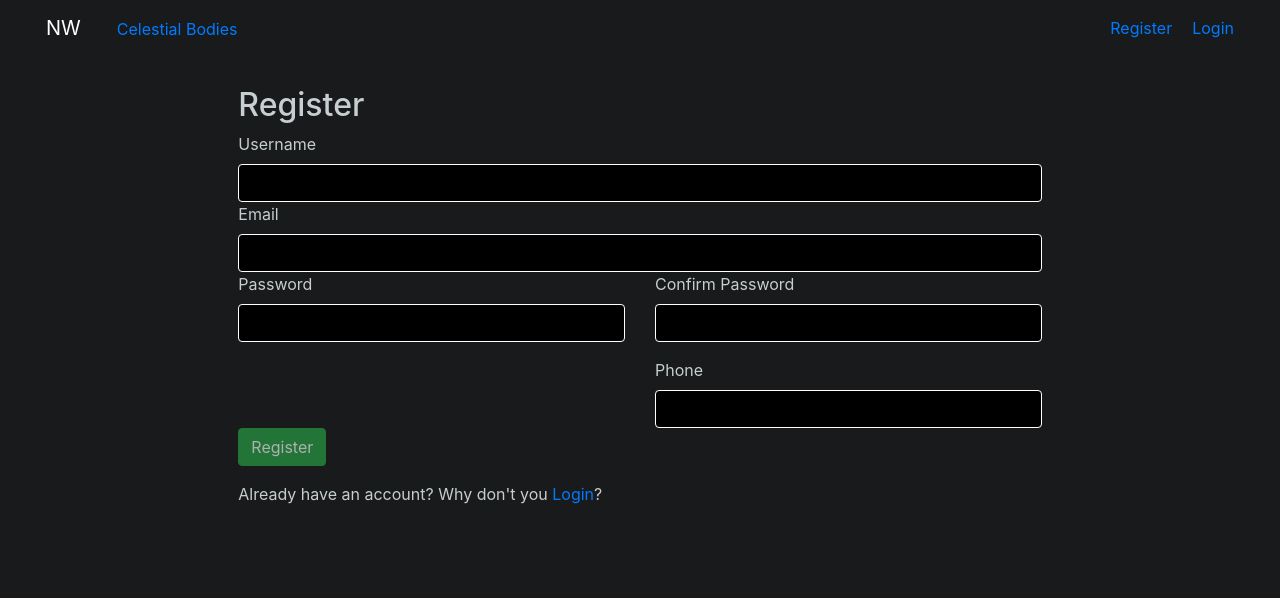
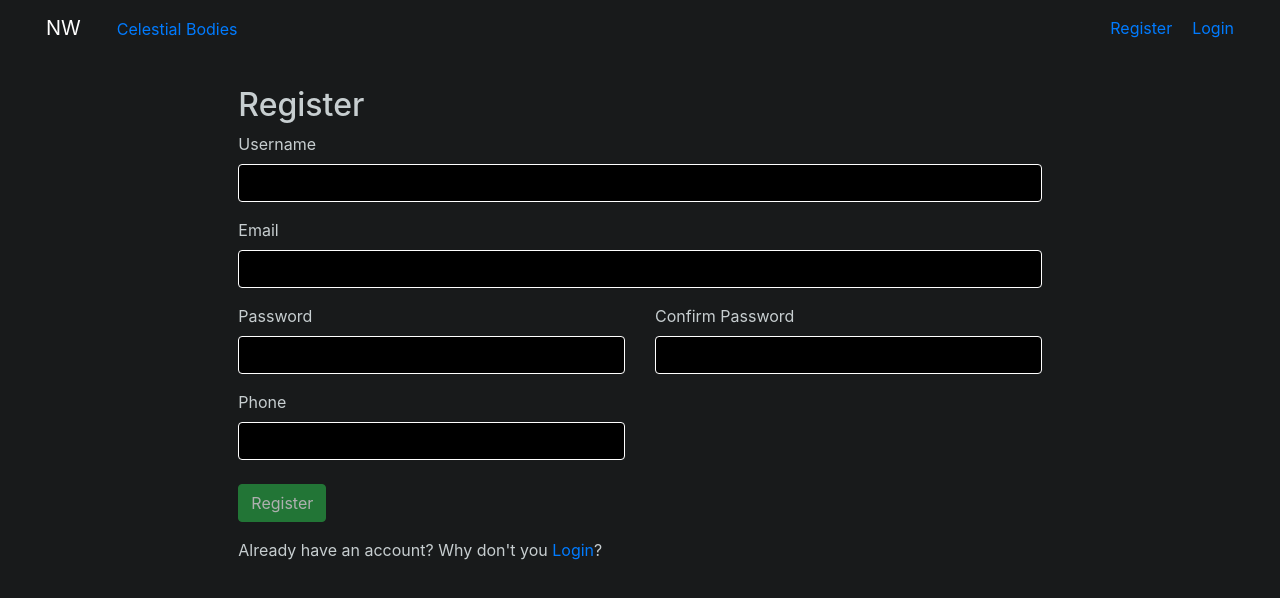
Before and after one commit to PatrickBoynton/night_watch, a React (Create React App) app in the folder frontend/static/: page /register in a window 1280 px wide. Shown: the top 598 px of the page. Built offline with nearby package versions, Linux system fonts and the light colour scheme; no server answers.

Commit message:
Fixing various things.

```diff
--- a/frontend/static/src/components/user/Register.js
+++ b/frontend/static/src/components/user/Register.js
@@ -59,11 +59,13 @@ class Register extends Component {
         }
         await fetch('/api/v1/profiles/create/', profileCreateOptions)
             this.props.history.push('/celestial-list');
-            return <Redirect to="/celestial-list"/>;
+
         } else {
             console.log(data);
             this.setState({formErrors: {username: data.username, email: data.email}});
         }
+
+        this.props.updateAuth(data.subscriber)
     }
 
     render() {
@@ -76,7 +78,7 @@ class Register extends Component {
                     <label className="form-label" htmlFor="username">Username</label>
                     <input onChange={this.handleInput}
                            value={this.state.username}
-                           className="form-control needs-validation"
+                           className="form-control needs-validation mb-3"
                            type="text"
                            name="username"
                            required/>
@@ -86,13 +88,13 @@ class Register extends Component {
                     <label className="form-label" htmlFor="email">Email</label>
                     <input onChange={this.handleInput}
                            value={this.state.email}
-                           className="form-control needs-validation"
+                           className="form-control needs-validation mb-3"
                            type="email"
                            name="email"
                            required/>
 
                     <div className="row g-3">
-                        <div className="col">
+                        <div className="col-6">
 
                             <label className="form-label" htmlFor="password1">Password</label>
                             <input onChange={this.handleInput}
@@ -102,7 +104,7 @@ class Register extends Component {
                                    name="password1"
                                    required/>
                         </div>
-                        <div className="col">
+                        <div className="col-6">
 
                             <label className="form-label" htmlFor="password2">Confirm Password</label>
                             <input onChange={this.handleInput}
@@ -112,7 +114,10 @@ class Register extends Component {
                                    name="password2"
                                    required/>
 
-                            <label className="form-label" htmlFor="phone">Phone</label>
+
+                        </div>
+                        <div className="col-6 mb-4">
+                              <label className="form-label" htmlFor="phone">Phone</label>
                             <input className="form-control"
                                    onChange={this.handleInput}
                                    value={this.state.phone}
@@ -123,7 +128,7 @@ class Register extends Component {
                     {
                         this.state.username !== '' && this.state.email !== '' && this.state.password1 && this.state.password2
                             ?
-                            <button className="btn btn-success" type="submit">Register</button>
+                            <button className="btn btn-success mb-3" type="submit">Register</button>
                             :
                             <button className="btn btn-success mb-3" type="submit" disabled>Register</button>
                     }
```
